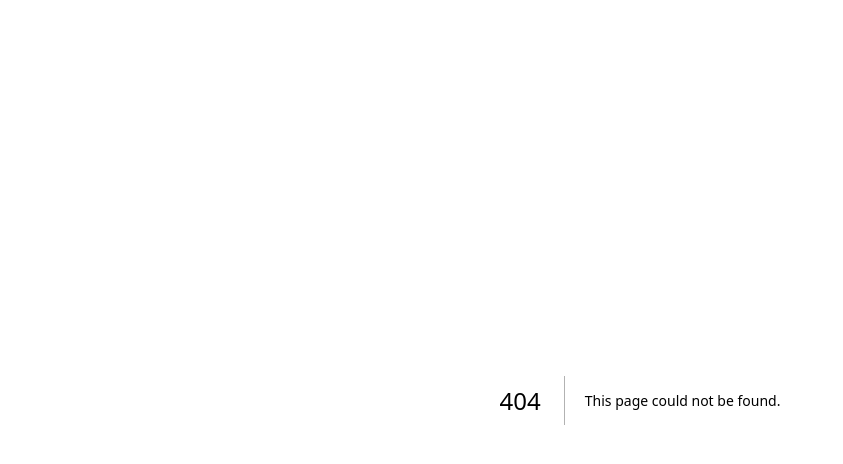
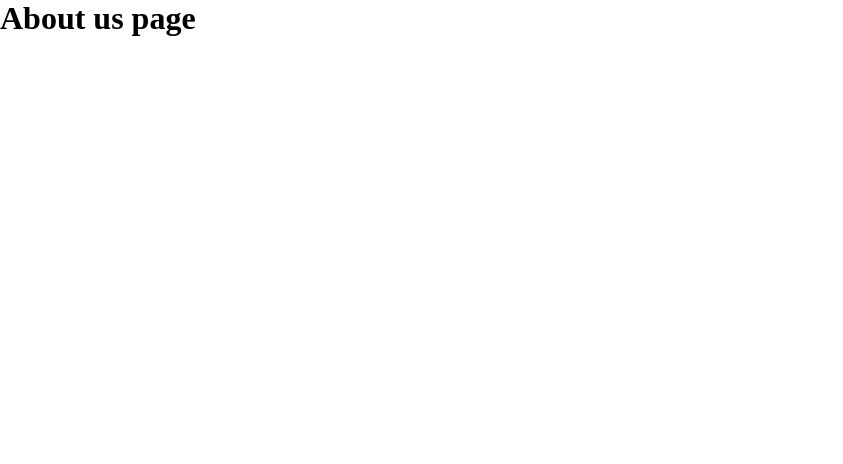
Before and after one commit to nhussaini/events-app, a Next.js app: page /about-us in a window 1280 px wide. Before the commit this address had no page. Shown: the top 464 px of the page, without its empty margins (0-843 px from the left). Built offline with nearby package versions, Linux system fonts and the light colour scheme.

Commit message:
initial commit

```diff
--- /dev/null
+++ b/pages/about-us.js
@@ -0,0 +1,5 @@
+const Page = () => {
+  return <h1>About us page</h1>;
+};
+
+export default Page;
--- /dev/null
+++ b/pages/events/event1.js
@@ -0,0 +1,5 @@
+const Page = () => {
+  return <h1>Event1 page</h1>;
+};
+
+export default Page;
--- /dev/null
+++ b/pages/events/index.js
@@ -0,0 +1,5 @@
+const Page = () => {
+  return <h1>Events page</h1>;
+};
+
+export default Page;
--- a/styles/globals.css
+++ b/styles/globals.css
@@ -6,8 +6,8 @@
     'Fira Mono', 'Droid Sans Mono', 'Courier New', monospace;
 
   --foreground-rgb: 0, 0, 0;
-  --background-start-rgb: 214, 219, 220;
-  --background-end-rgb: 255, 255, 255;
+  /* --background-start-rgb: 214, 219, 220; */
+  /* --background-end-rgb: 255, 255, 255; */
 
   --primary-glow: conic-gradient(
     from 180deg at 50% 50%,
```
